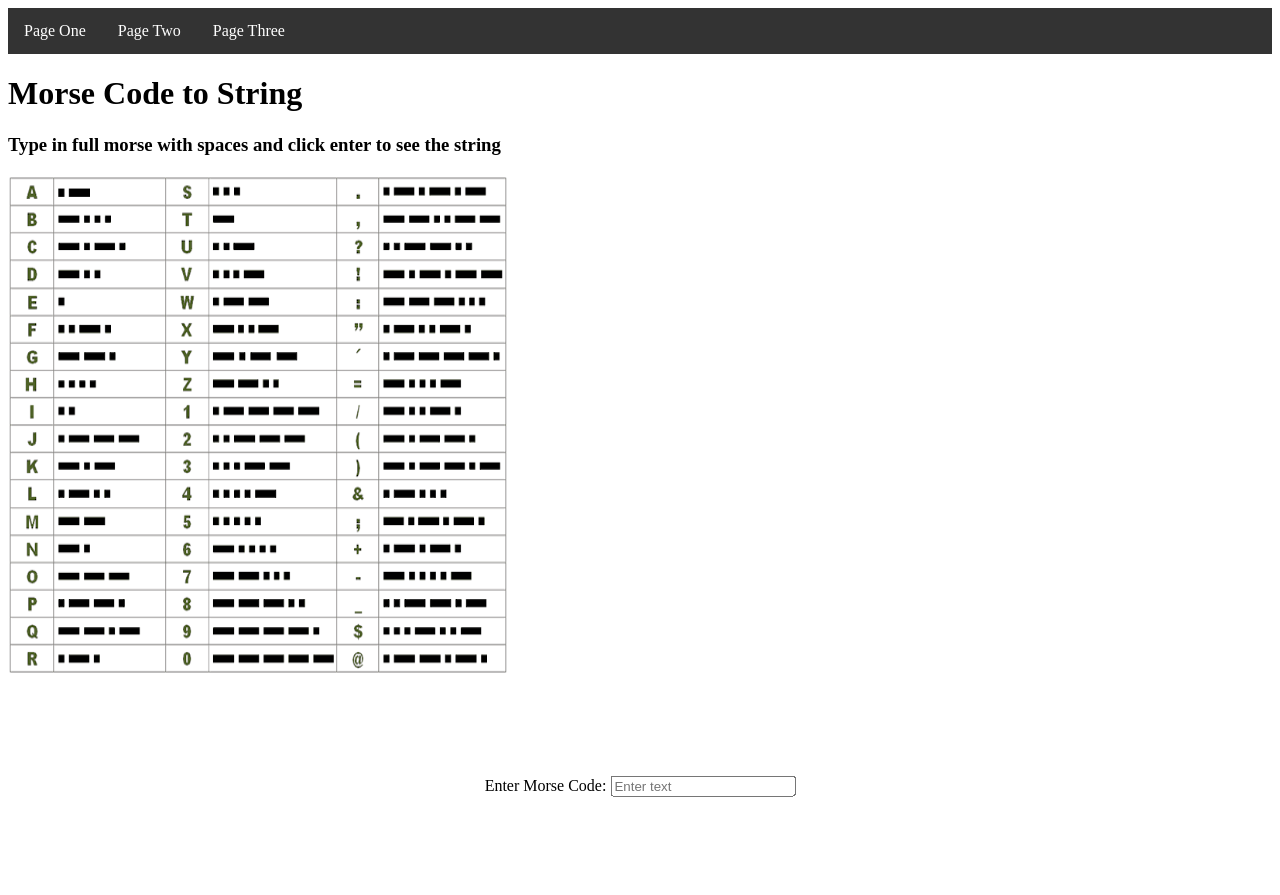
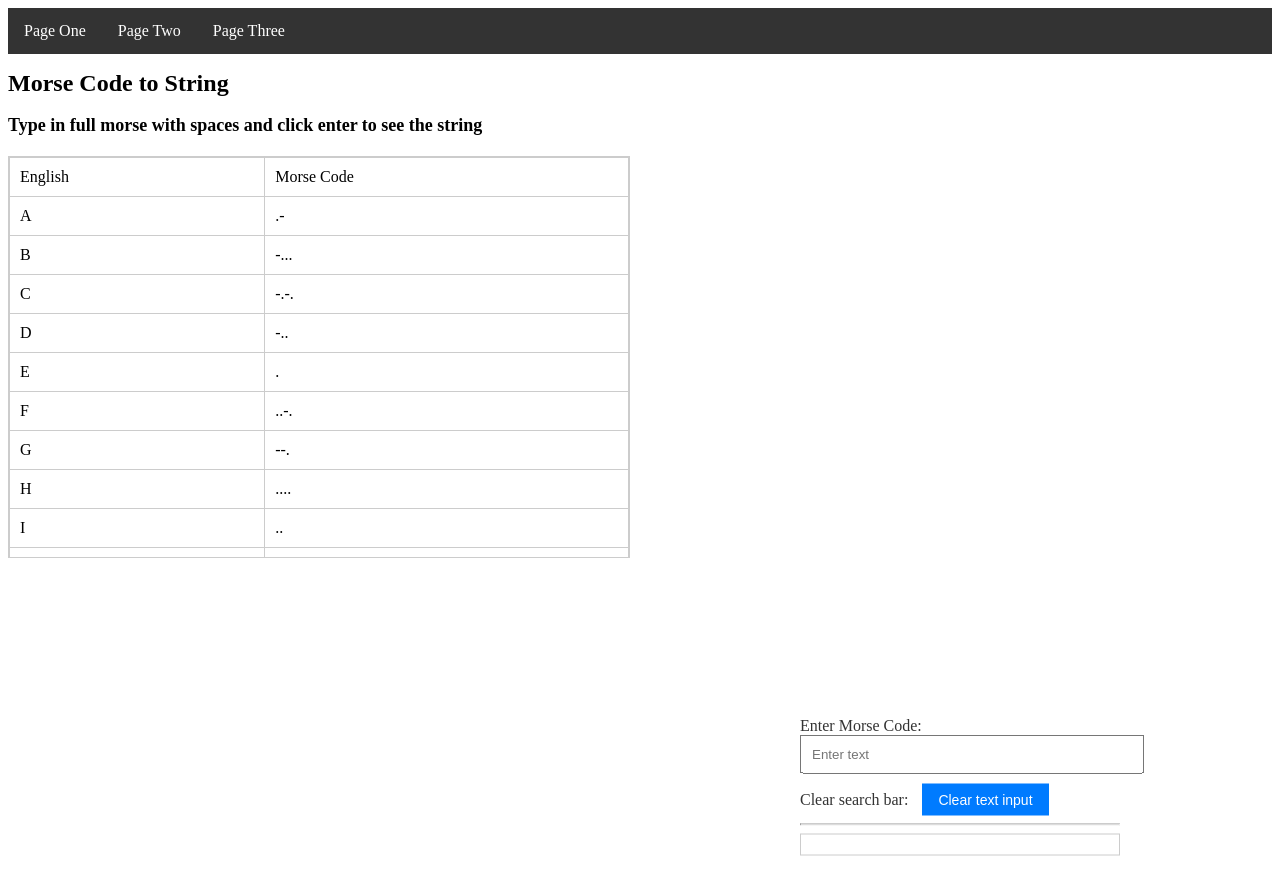
Before and after one commit to shama2025/github-actions-backend, a Flask app: page /pageTwo in a window 1280 px wide. Shown: the top 895 px of the page. Run offline with Flask 3, Linux system fonts and the light colour scheme.

Commit message:
Updated functionality and styles to web pages
Styled and added increased functionality to the pages

```diff
--- a/static/styles/pageTwo.css
+++ b/static/styles/pageTwo.css
@@ -1,14 +1,11 @@
+
 .center {
     position: absolute;
     top: 50%;
-    left: 50%;
+    left: 75%;
     transform: translate(-50%, -50%);
 }
-img{
-    height: 500px;
-    width: 500px;
-}
-       /* Add CSS styles for two-column layout */
+
 .container {
     display: flex;
     justify-content: space-between;
@@ -22,3 +19,62 @@ img{
 .right-column {
     flex: 1;
 }
+
+h1 {
+    font-size: 24px;
+    margin-bottom: 10px;
+}
+
+h3 {
+    font-size: 18px;
+    margin-bottom: 20px;
+}
+
+table {
+    width: 100%;
+    border-collapse: collapse;
+}
+.table-container {
+    height: 400px; /* Set a fixed height */
+    overflow-y: scroll; /* Add a vertical scroll bar */
+    border: 1px solid #ccc; /* Optional border for the container */
+}
+
+th, td {
+    border: 1px solid #ccc;
+    padding: 10px;
+    text-align: left;
+}
+
+#userInputMorse {
+    width: 100%;
+    padding: 10px;
+    margin-bottom: 10px;
+}
+
+.translateText {
+    font-size: 18px;
+    border: 1px solid #ccc;
+    padding: 10px;
+}
+
+label {
+    font-size: 16px;
+    margin-right: 10px; /* Add some spacing to the right */
+    color: #333; /* Text color */
+}
+
+/* Style the button */
+input[type="button"] {
+    padding: 8px 16px; /* Add padding to the button */
+    font-size: 14px;
+    background-color: #007bff; /* Button background color */
+    color: #fff; /* Button text color */
+    border: none; /* Remove border */
+    cursor: pointer; /* Add pointer cursor on hover */
+}
+
+/* Change button style on hover */
+input[type="button"]:hover {
+    background-color: #0056b3; /* Button background color on hover */
+}
--- a/templates/pageOne.html
+++ b/templates/pageOne.html
@@ -18,10 +18,14 @@
         <h1 style="color: green">Number of Clicks surpassed!</h1>
         <p>Will need to make a transaction of 0.05 dollars</p>
         <button id="closePopup">Close</button>
+        <button id="payFee">Pay Fee</button>
       </div>
     </div>
 <div class="beneath-btn">
-    <div id="counter" class="big-number"></div>
+<div id="counter" class="big-number"></div>
+</div>
+<div class="reset-btn">
+    <input class="big-button" type="button" id="resetClicksBtn" value="Reset Clicks"></input>
 </div>
 
   </body>
--- a/templates/pageThree.html
+++ b/templates/pageThree.html
@@ -1,5 +1,6 @@
 <!DOCTYPE html>
 <html>
+    <!-- Make this a different web app -->
     <head>
         <link rel="stylesheet" type="text/css" href="../static/styles/navBar.css" />
         <script type="module" src="../static/js/app.js"></script>
--- a/templates/pageTwo.html
+++ b/templates/pageTwo.html
@@ -6,23 +6,37 @@
     <link rel="stylesheet" type="text/css" href="../static/styles/navBar.css" />
     <script type="module" src="../static/js/app.js"></script>
     <script type="module" src="../static/js/pageTwo.js"></script>
-    <style>
-
-    </style>
 </head>
 
-<body>
+<body id="body">
     <div id="navBar"></div>
     <div class="container">
         <div class="left-column">
             <h1>Morse Code to String</h1>
             <h3>Type in full morse with spaces and click enter to see the string</h3>
-            <img src="../static/misc/morse-code.png" alt="morse-code-picture">
+
+            <div class="table-container"><table>
+                <thead>
+                    <tr>
+                        <td>
+                            English
+                        </td>
+                        <td>
+                            Morse Code
+                        </td>
+                    </tr>
+                </thead>
+                <tbody id="tableBody">
+                </tbody>
+            </table></div>
         </div>
         <div class="right-column">
             <div class="center">
                 <label for="userInputMorse">Enter Morse Code:</label>
                 <input type="text" placeholder="Enter text " id="userInputMorse">
+                <label for="clearTextInput">Clear search bar: </label>
+                <input type="button" value="Clear text input" id="clearTextInput">
+                <hr>
                 <div class="translateText" id="translateText"></div>
             </div>
         </div>
```
Also changed, not shown: static/js/pageOne.js (+15 -4 lines), static/js/pageTwo.js (+34 -8 lines), static/styles/pageOne.css (+72 -3 lines), static/styles/pageThree.css (+19 -2 lines). Lines whose indentation alone changed are shown as unchanged.
